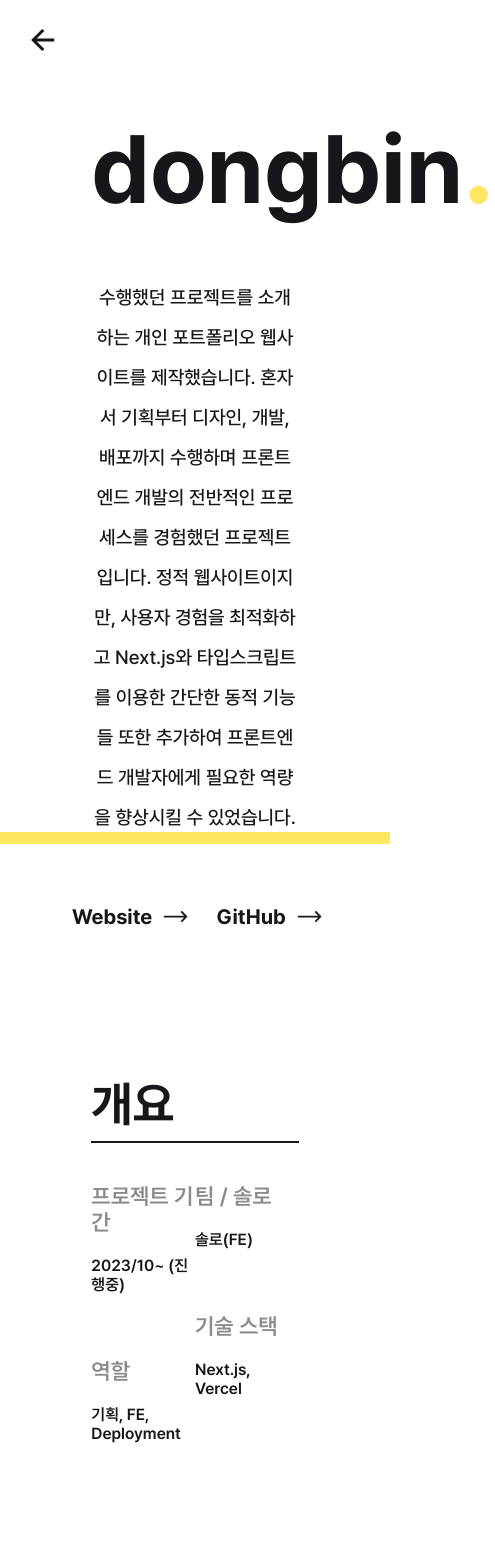
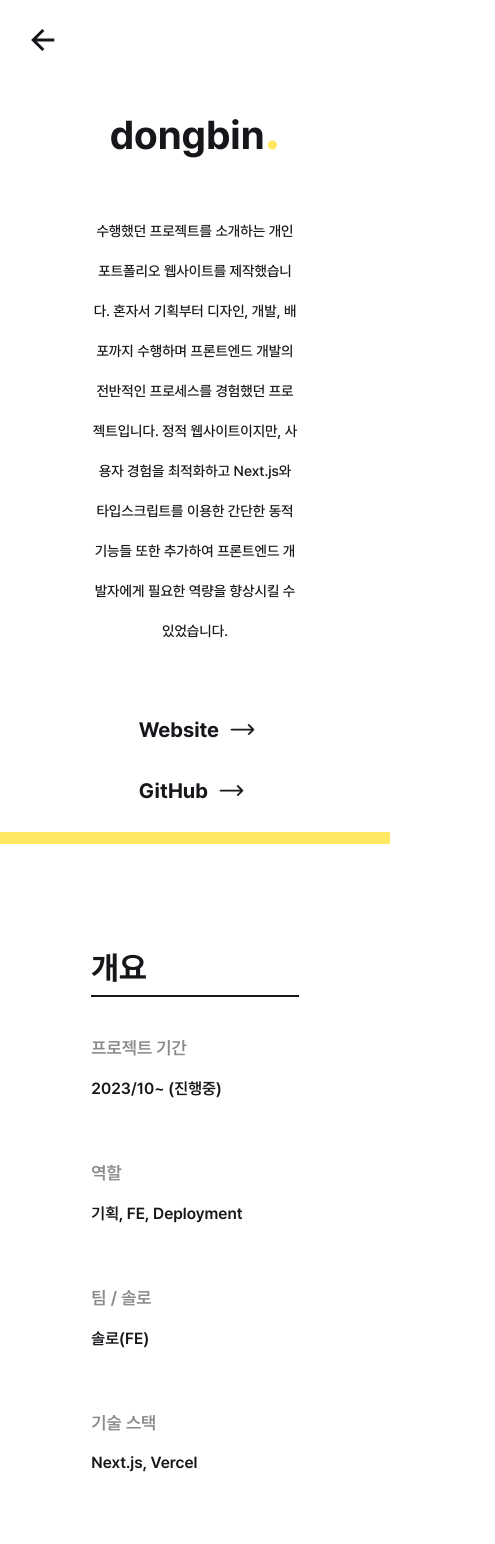
Before and after one commit to dongbin420/my-portfolio, a Next.js app: page /projects/portfolio in a window 390 px wide. Shown: the top 1544 px of the page, 495 px wide, since content can reach past the window. Built offline with nearby package versions, Linux system fonts and the light colour scheme.

Commit message:
feat: implement responsive web for every each project page

```diff
--- a/src/app/(menu)/projects/(projects)/movielog/page.module.css
+++ b/src/app/(menu)/projects/(projects)/movielog/page.module.css
@@ -102,7 +102,7 @@
 
 .project-info-container {
   display: flex;
-  /* gap: 6rem; */
+  gap: 6rem;
   text-align: left;
   font-family: var(--font-pretendard);
   font-weight: 400;
@@ -192,3 +192,85 @@
     transform: translateX(0); /* Return to the original position */
   }
 }
+
+@media screen and (max-width: 700px) {
+  .logo {
+    font-size: 4em;
+  }
+}
+
+@media screen and (max-width: 600px) {
+  .logo {
+    font-size: 3em;
+  }
+
+  .top-content-text {
+    font-size: 1.1em;
+  }
+
+  .page-title {
+    font-size: 2em;
+  }
+
+  .project-info-title {
+    font-size: 1.1em;
+  }
+
+  .description-title {
+    font-size: 1.7em;
+  }
+
+  .description {
+    font-size: 1em;
+  }
+
+  .blog-link-container {
+    font-size: 1.1em;
+  }
+
+  .project-info-container {
+    flex-direction: column;
+    gap: 4rem;
+  }
+}
+
+@media screen and (max-width: 499px) {
+  .logo {
+    font-size: 2em;
+  }
+
+  .top-content-text {
+    font-size: 1em;
+  }
+
+  /* .project-info-container {
+    flex-direction: column;
+    gap: 4rem;
+  } */
+}
+
+@media screen and (max-width: 400px) {
+  .logo {
+    font-size: 1.5em;
+  }
+
+  .top-content-text {
+    font-size: 0.9em;
+  }
+
+  .project-links {
+    flex-direction: column;
+    gap: 2rem;
+    font-size: 1.3em;
+  }
+}
+
+@media screen and (max-width: 300px) {
+  .logo {
+    font-size: 1.2em;
+  }
+
+  .top-content-text {
+    font-size: 0.8em;
+  }
+}
--- a/src/app/(menu)/projects/(projects)/portfolio/page.module.css
+++ b/src/app/(menu)/projects/(projects)/portfolio/page.module.css
@@ -228,3 +228,105 @@
     transform: translateX(0); /* Return to the original position */
   }
 }
+
+@media screen and (max-width: 700px) {
+  .logo-text {
+    font-size: 5em;
+  }
+
+  .logo-dot {
+    font-size: 6em;
+  }
+}
+
+@media screen and (max-width: 600px) {
+  .logo-text {
+    font-size: 4em;
+  }
+
+  .logo-dot {
+    font-size: 5em;
+  }
+
+  .top-content-text {
+    font-size: 1.1em;
+  }
+
+  .page-title {
+    font-size: 2em;
+  }
+
+  .project-info-title {
+    font-size: 1.1em;
+  }
+
+  .description-title {
+    font-size: 1.7em;
+  }
+
+  .description {
+    font-size: 1em;
+  }
+
+  .blog-link-container {
+    font-size: 1.1em;
+  }
+
+  .project-info-container {
+    flex-direction: column;
+    gap: 4rem;
+  }
+}
+
+@media screen and (max-width: 499px) {
+  .logo-text {
+    font-size: 3em;
+  }
+
+  .logo-dot {
+    font-size: 4em;
+  }
+
+  .top-content-text {
+    font-size: 1em;
+  }
+
+  /* .project-info-container {
+    flex-direction: column;
+    gap: 4rem;
+  } */
+}
+
+@media screen and (max-width: 400px) {
+  .logo-text {
+    font-size: 2.5em;
+  }
+
+  .logo-dot {
+    font-size: 3.5em;
+  }
+
+  .top-content-text {
+    font-size: 0.9em;
+  }
+
+  .project-links {
+    flex-direction: column;
+    gap: 2rem;
+    font-size: 1.3em;
+  }
+}
+
+@media screen and (max-width: 300px) {
+  .logo-text {
+    font-size: 2em;
+  }
+
+  .logo-dot {
+    font-size: 3em;
+  }
+
+  .top-content-text {
+    font-size: 0.8em;
+  }
+}
--- a/src/app/(menu)/projects/(projects)/portfolio/page.tsx
+++ b/src/app/(menu)/projects/(projects)/portfolio/page.tsx
@@ -182,7 +182,7 @@ export default function Page() {
               </div>
 
               <p className={styles['description-title']}>
-                동적 기능 구현(사진 gif로 변경)
+                동적 기능 구현(다크모드 사진 gif로)
               </p>
               <div className={styles['description']}>
                 <p>
--- a/src/app/(menu)/projects/(projects)/stackoverflow/page.module.css
+++ b/src/app/(menu)/projects/(projects)/stackoverflow/page.module.css
@@ -183,3 +183,63 @@
     transform: translateX(0); /* Return to the original position */
   }
 }
+
+@media screen and (max-width: 600px) {
+  .top-content-text {
+    font-size: 1.1em;
+  }
+
+  .page-title {
+    font-size: 2em;
+  }
+
+  .project-info-title {
+    font-size: 1.1em;
+  }
+
+  .description-title {
+    font-size: 1.7em;
+  }
+
+  .description {
+    font-size: 1em;
+  }
+
+  .blog-link-container {
+    font-size: 1.1em;
+  }
+
+  .project-info-container {
+    flex-direction: column;
+    gap: 4rem;
+  }
+}
+
+@media screen and (max-width: 499px) {
+  .top-content-text {
+    font-size: 1em;
+  }
+
+  /* .project-info-container {
+    flex-direction: column;
+    gap: 4rem;
+  } */
+}
+
+@media screen and (max-width: 400px) {
+  .top-content-text {
+    font-size: 0.9em;
+  }
+
+  .project-links {
+    flex-direction: column;
+    gap: 2rem;
+    font-size: 1.3em;
+  }
+}
+
+@media screen and (max-width: 300px) {
+  .top-content-text {
+    font-size: 0.8em;
+  }
+}
```
